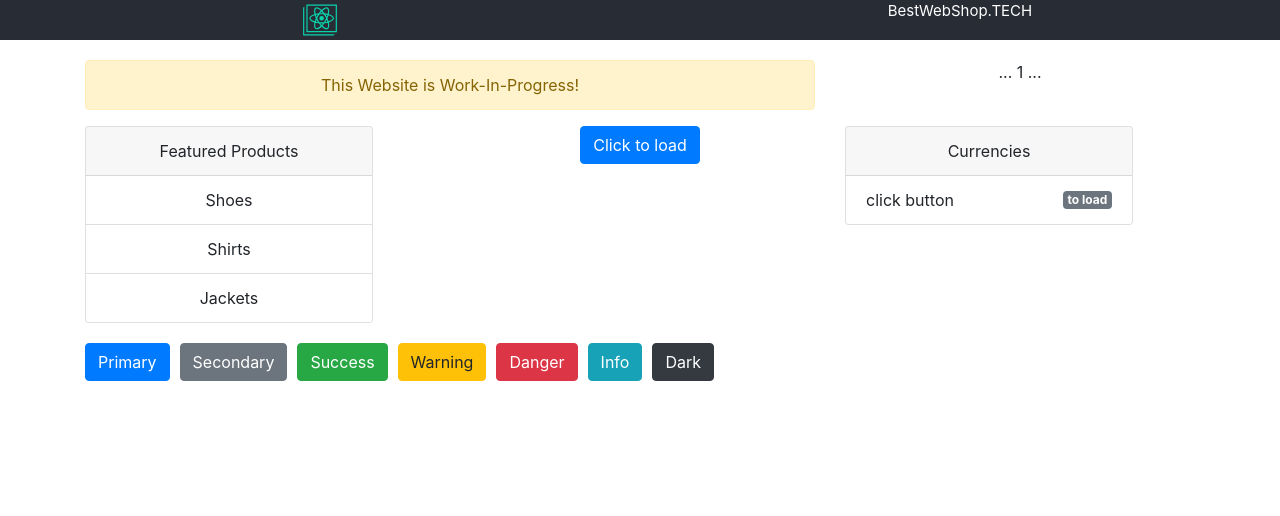
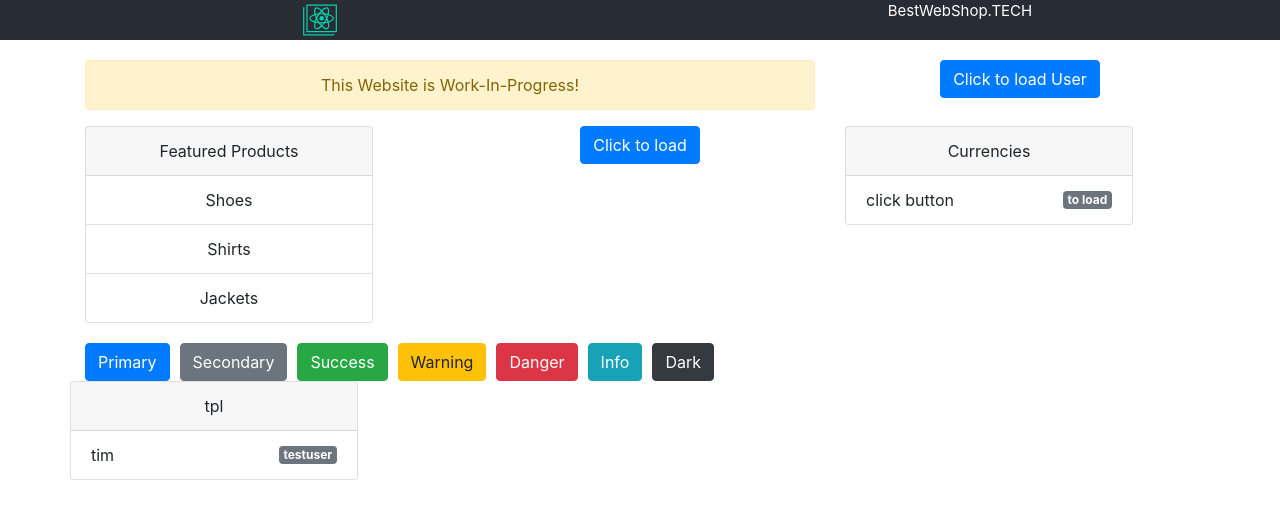
Before and after one commit to bestwebshop/frontend, a React (Create React App) app: page / in a window 1280 px wide. Shown: the top 516 px of the page. Built offline with nearby package versions, Linux system fonts and the light colour scheme.

Commit message:
added client button for loading user

```diff
--- a/src/App.tsx
+++ b/src/App.tsx
@@ -6,9 +6,24 @@ import LoadingButton from "./components/LoadingButton";
 import ProductList from "./components/ProductList";
 import ProductListEntry from "./components/ProductListEntry";
 import AutoList from "./components/AutoList";
+import LoadUserButton from 'components/LoadUserButton';
+import UserCard from 'components/UserCard';
 
 const App = () => {
   const [currencyApiResp, setCurrencyApiResp] = useState([{name:"Currencies",list:[{key:"click button",value:"to load"}]}]);
+  const [userApiResp, setUserApiResp] = useState({
+    id: 0,
+    lastname: "placeholder",
+    firstname: "tim",
+    username: "tpl",
+    password: "paswd",
+    role: {
+      id: 1,
+      typ: "testuser",
+      level: 1
+    }
+  });
+
   return (
         <div className="App">
           <header className="App-header">
@@ -25,7 +40,7 @@ const App = () => {
                   </Alert>
                 </Col>
                 <Col sm={4}>
-                  ... 1 ...
+                  <LoadUserButton userApiResp={setUserApiResp}/>
                 </Col>
               </Row>
               <Row>
@@ -58,6 +73,9 @@ const App = () => {
                   </ButtonToolbar>
                 </Col>
               </Row>
+              <Row>
+                <UserCard show_user={userApiResp} />
+              </Row>
             </Container>
           </main>
         </div>
--- /dev/null
+++ b/src/components/LoadUserButton.tsx
@@ -0,0 +1,47 @@
+import React, {useEffect, useState} from "react";
+import axios from "axios";
+import {Button} from "react-bootstrap";
+import User from "datatypes/User";
+
+const LoadUserButton = (props:{userApiResp:Function}) => {
+    const [isLoading, setLoading] = useState(false);
+    const userApiResp = props.userApiResp;
+    useEffect(() => {
+        if (isLoading) {
+            axios.get('http://bestwebshop.tech:9203/user/1').then((response) => {
+                setLoading(false);
+                //creating a list of KeyValueLists (e.g. products, categories and users -> Composite Server)
+                let loadedUser : User = {
+                  id: response.data.id,
+                  lastname: response.data.lastname,
+                  firstname: response.data.firstname,
+                  username: response.data.username,
+                  password: response.data.password,
+                  role: {
+                    id: response.data.role.id,
+                    typ: response.data.role.typ,
+                    level: response.data.role.level
+                  }
+                }
+                userApiResp(loadedUser)
+                //console.log(response.data);
+                //console.log(resp);
+            });
+        }
+    }, [isLoading, userApiResp]);
+
+    const handleClick = () => setLoading(true);
+
+    return (
+        <Button
+            variant="primary"
+            disabled={isLoading}
+            onClick={!isLoading ? handleClick : () => {
+            }}
+        >
+            {isLoading ? 'Loading User…' : 'Click to load User'}
+        </Button>
+    );
+}
+
+export default LoadUserButton;
--- /dev/null
+++ b/src/components/UserCard.tsx
@@ -0,0 +1,20 @@
+import React from "react";
+import {Badge, Card, ListGroup} from "react-bootstrap";
+import User from "../datatypes/User"
+
+const UserCard = (props:{show_user: User}) => {
+
+    return (
+     <Card style={{ width: '18rem' }}>
+      <Card.Header>{props.show_user.username}</Card.Header>
+      <ListGroup variant="flush">
+          <ListGroup.Item className="d-flex justify-content-between align-items-center" key="name">
+              {props.show_user.firstname}
+              <Badge variant="secondary">{props.show_user.role.typ}</Badge>
+          </ListGroup.Item>
+      </ListGroup>
+    </Card>
+   );
+}
+
+export default UserCard
--- a/src/datatypes/User.tsx
+++ b/src/datatypes/User.tsx
@@ -5,9 +5,8 @@ interface User {
     lastname: String;
     firstname: String;
     username: String;
-
-    password?: string;
-    role?: Role;
+    password: string;
+    role: Role;
 }
 
 export default User;
```
